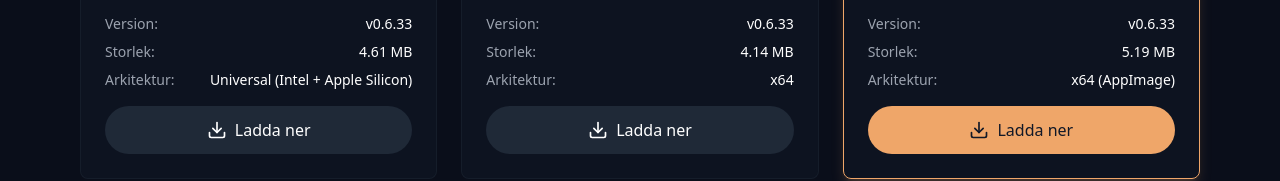
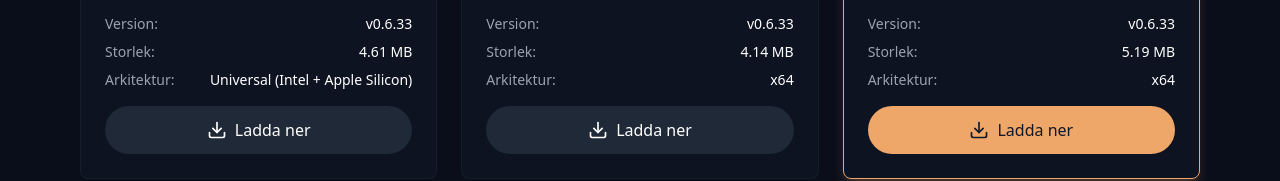
Before and after one commit to wlinds/React-Vite-Web-Template-2024, a React (Vite) app: page /download in a window 1280 px wide. Shown: the part 408-589 px from the top of the page. Built offline with nearby package versions, Linux system fonts and the light colour scheme.

Commit message:
update download url

```diff
--- a/src/components/Download.jsx
+++ b/src/components/Download.jsx
@@ -7,7 +7,8 @@ import { useTranslation } from 'react-i18next';
 import { useNavigate } from 'react-router-dom';
 import Header from './Header';
 
-const PLACEHOLDER_DOWNLOAD_URL = 'https://github.com/wlinds/SR-Player/releases/tag/v0.6.33';
+const VERSION = 'v0.6.33';
+const GITHUB_RELEASE_BASE = `https://github.com/wlinds/SR-Player/releases/download/${VERSION}`;
 
 const Download = () => {
   const { t } = useTranslation();
@@ -45,35 +46,35 @@ const Download = () => {
       id: 'macos',
       name: 'macOS',
       icon: <SiApple className="w-8 h-8" />,
-      version: 'v0.6.33',
+      version: VERSION,
       size: '4.61 MB',
       architecture: 'Universal (Intel + Apple Silicon)',
-      downloadUrl: PLACEHOLDER_DOWNLOAD_URL,
+      downloadUrl: `${GITHUB_RELEASE_BASE}/SR-Player-${VERSION}-macos.zip`,
     },
     {
       id: 'windows',
       name: 'Windows',
       icon: <FaWindows className="w-8 h-8" />,
-      version: 'v0.6.33',
+      version: VERSION,
       size: '4.14 MB',
       architecture: 'x64',
-      downloadUrl: PLACEHOLDER_DOWNLOAD_URL,
+      downloadUrl: `${GITHUB_RELEASE_BASE}/sr-player-${VERSION}-setup.msi`,
     },
     {
       id: 'linux',
       name: 'Linux',
       icon: <SiUbuntu className="w-8 h-8" />,
-      version: 'v0.6.33',
+      version: VERSION,
       size: '5.19 MB',
-      architecture: 'x64 (AppImage)',
-      downloadUrl: PLACEHOLDER_DOWNLOAD_URL,
+      architecture: 'x64',
+      downloadUrl: `${GITHUB_RELEASE_BASE}/sr-player-${VERSION}-linux.tar.gz`,
     },
   ];
 
   const handleDownload = (url, osId) => {
     try {
       const supabaseUrl = import.meta.env.VITE_SUPABASE_URL;
-      const data = JSON.stringify({ version: 'v0.6.33', os: osId });
+      const data = JSON.stringify({ version: VERSION, os: osId });
 
       if (navigator.sendBeacon) {
         const blob = new Blob([data], { type: 'application/json' });
@@ -90,7 +91,8 @@ const Download = () => {
       // Silently fail - download tracking is not critical
     }
 
-    window.open(url, '_blank');
+    // Trigger direct download
+    window.location.href = url;
   };
 
   return (
```
